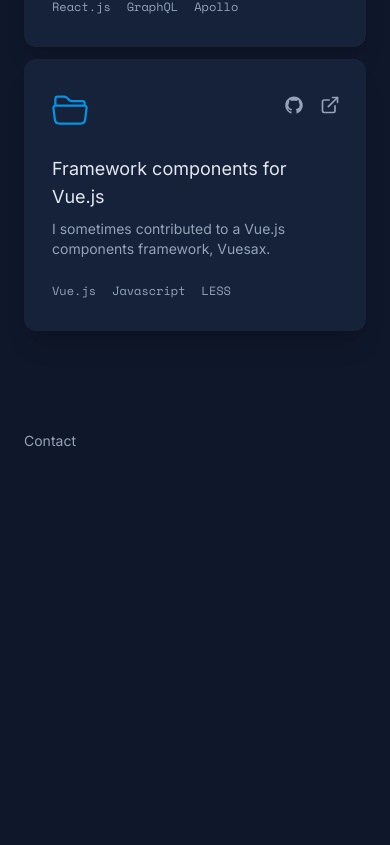
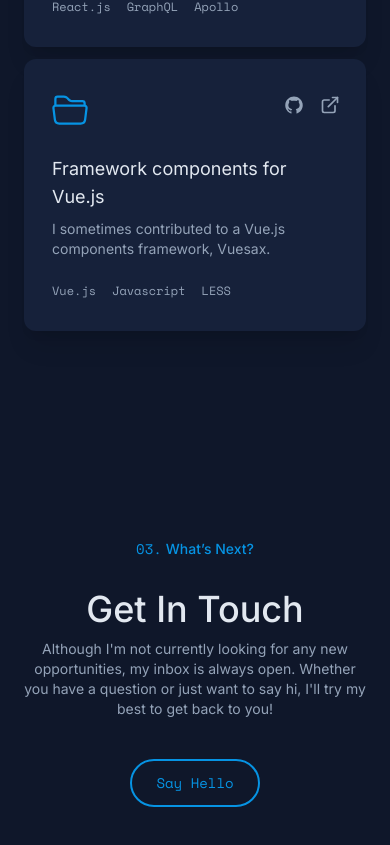
Before and after one commit to albertorg/portfolio-v2, a Next.js app: page / in a window 390 px wide. Shown: the part 4216-5061 px from the top of the page. Before the commit the page ends 4667 px from the top, so only its background shows below. Built offline with nearby package versions, Linux system fonts and the light colour scheme.

Commit message:
section contact done and h2 component updated

```diff
--- a/src/components/Contact/Contact.tsx
+++ b/src/components/Contact/Contact.tsx
@@ -1,7 +1,24 @@
+import { Button, NumberedHeading } from "@/components"
 
 
 export const Contact = () => {
   return (
-    <div>Contact</div>
+    <section className="max-w-[600px] text-center">
+      <NumberedHeading title="What’s Next?" overline/>
+
+      <h2 className="text-[clamp(36px,_5vw,_40px)] font-medium text-white leading-9 mb-3">
+        Get In Touch
+      </h2>
+
+      <p>
+        Although I&apos;m not currently looking for any new opportunities, my inbox is always open.
+        Whether you have a question or just want to say hi, I&apos;ll try my best to get back to
+        you!
+      </p>
+
+      <div className="mt-10">
+        <Button text="Say Hello" />
+      </div>
+    </section>
   )
 }
--- a/src/components/NumberedHeading/NumberedHeading.tsx
+++ b/src/components/NumberedHeading/NumberedHeading.tsx
@@ -2,15 +2,16 @@
 
 interface Props {
     title: string;
+    overline: boolean;
 }
 
-export const NumberedHeading: FC<Props> = ({title}) => {
+export const NumberedHeading: FC<Props> = ({ title, overline = false }) => {
     return (
-        <h2 className='flex items-center relative mt-2 mr-0 mb-10 w-full font-medium text-dynamicH2 text-white whitespace-nowrap
-        before:relative before:bottom-0 before:[counter-increment:section] before:content-["0"_counter(section)_"."]
-        before:text-primary before:font-space before:text-dynamicSection before:mr-1 before:mb-[-5px] md:before:mr-4
-        after:block after:relative after:top-0 after:w-full after:h-[1px] after:ml-3 after:bg-primary sm:after:ml-5
-        sm:after:w-[200px] md:after:w-[300px]'
+        <h2
+            className={`flex items-center ${overline && 'justify-center mb-8 text-primary'} relative mt-2 mr-0 mb-10 w-full font-medium ${!overline && ''} whitespace-nowrap
+            before:relative before:bottom-0 before:[counter-increment:section] before:content-["0"_counter(section)_"."]
+            before:text-primary before:font-space before:mr-1 md:before:mr-4
+            ${!overline && 'after:block after:relative after:top-0 after:w-full after:h-[1px] after:ml-3 after:bg-primary sm:after:ml-5 sm: after: w-[200px]md: after: w - [300px] before:text-dynamicSection before:mb-[-5px] text-dynamicH2 text-white'}`}
         >
             {title}
         </h2>
```
